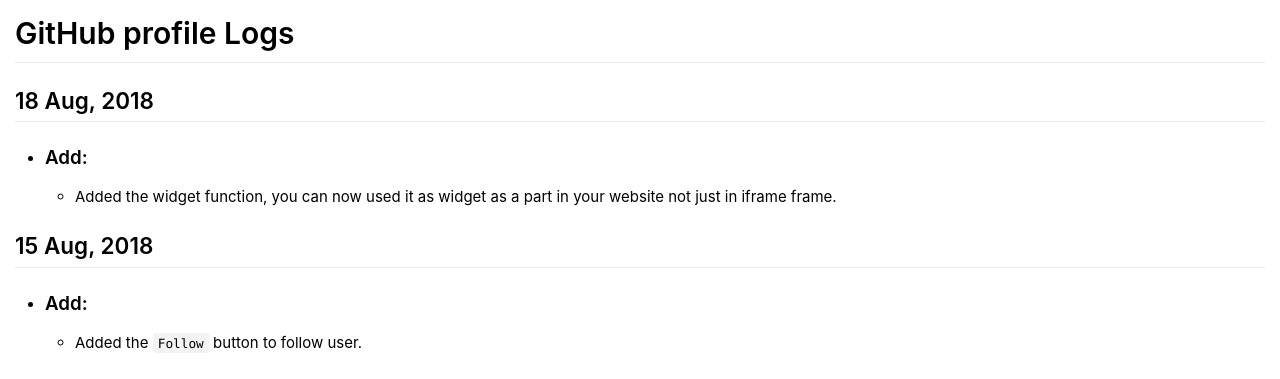
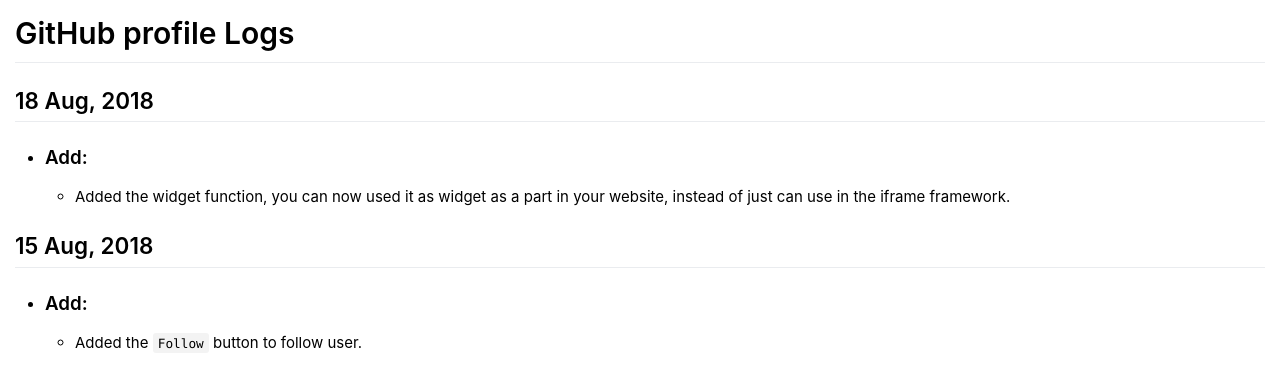
Before and after one commit to joytou/github-profile, a Jekyll site: the page built from log.md, in a window 1280 px wide. Shown: the top 379 px of the page. Built offline with Jekyll 4.4.1, drawn with Linux system fonts in a browser that asks for light colours.

Commit message:
Rearrange the logs.

```diff
--- a/log.md
+++ b/log.md
@@ -7,7 +7,7 @@ title: "Logs"
 
 ## 18 Aug, 2018
  - ### Add:
-   - Added the widget function, you can now used it as widget as a part in your website not just in iframe frame.
+   - Added the widget function, you can now used it as widget as a part in your website, instead of just can use in the iframe framework.
 
 
 ## 15 Aug, 2018
```
